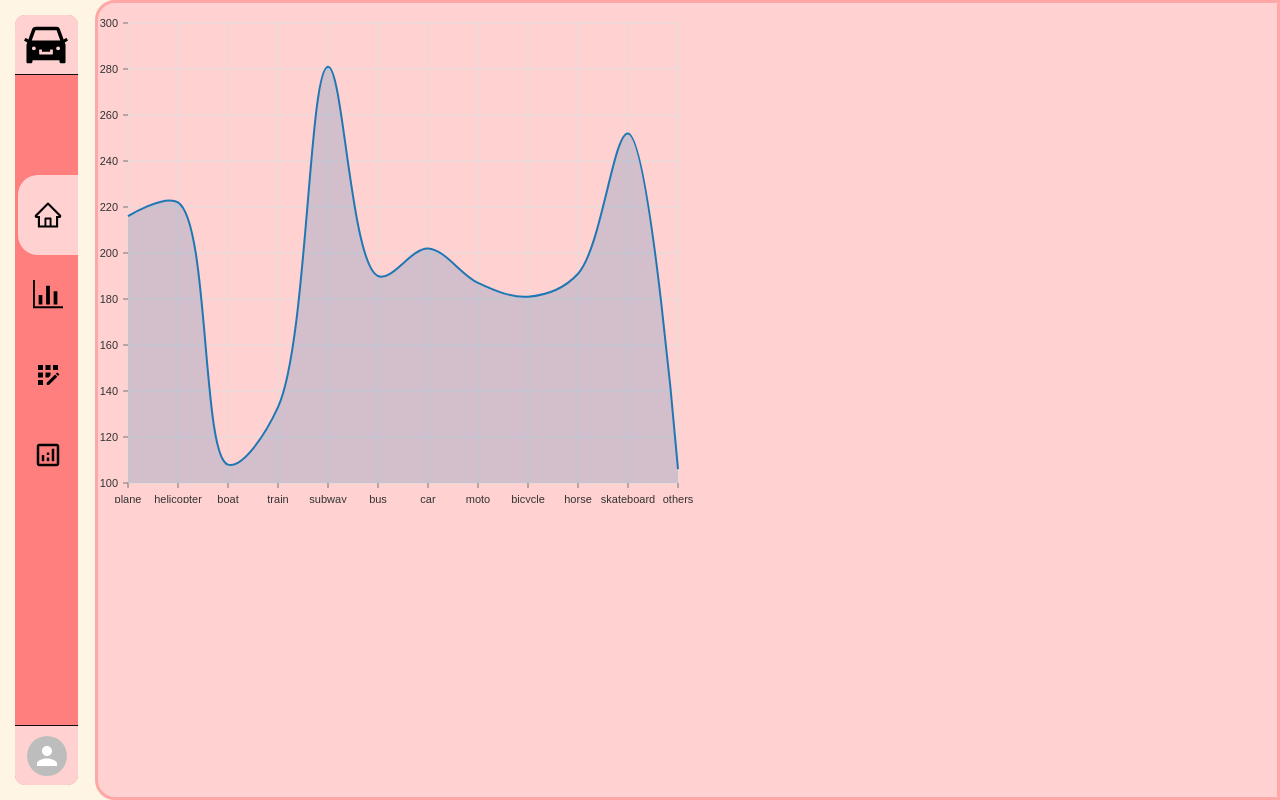
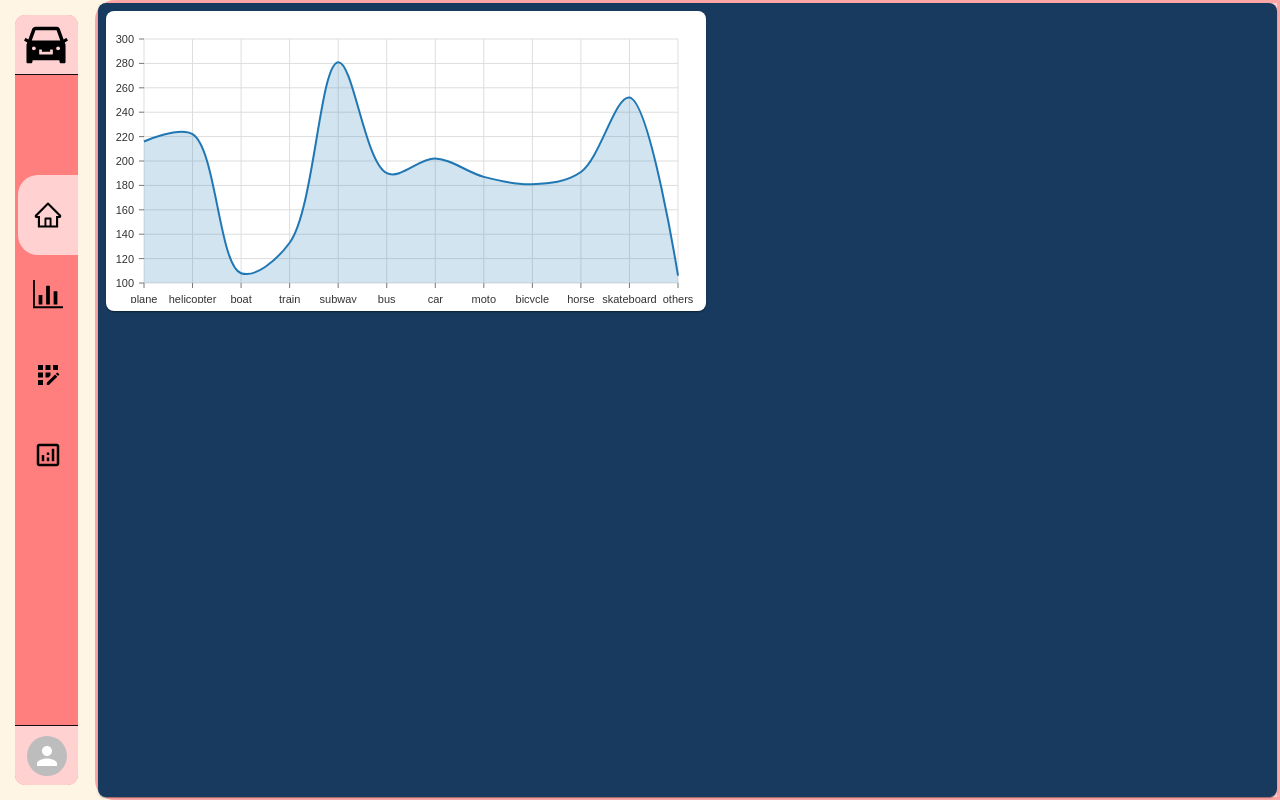
Before and after one commit to nad1011/registry_total, a React (Create React App) app: page /mail in a window 1280 px wide. Built offline with nearby package versions, Linux system fonts and the light colour scheme.

Commit message:
test grid and box

```diff
--- a/src/pages/Mail.jsx
+++ b/src/pages/Mail.jsx
@@ -1,14 +1,35 @@
 import React from "react";
 import Page from "./Page/Page";
 import LineChart from "../components/LineChart";
-import styles from "./Mail.module.css";
+import Box from "@mui/material/Box";
 
 export default function Mail() {
   return (
     <Page>
-      <div className={styles["chart"]}>
-        <LineChart />
-      </div>
+      <Box
+        sx={{
+          bgcolor: "#173A5E",
+          boxShadow: 1,
+          borderRadius: 2,
+          p: 1,
+          width: 1,
+          height: 1,
+          columns: 1,
+        }}
+      >
+        <Box
+          sx={{
+            bgcolor: "#fff",
+            boxShadow: 1,
+            borderRadius: 2,
+            p: 1,
+            width: 600,
+            height: 300,
+          }}
+        >
+          <LineChart />
+        </Box>
+      </Box>
     </Page>
   );
 }
```
